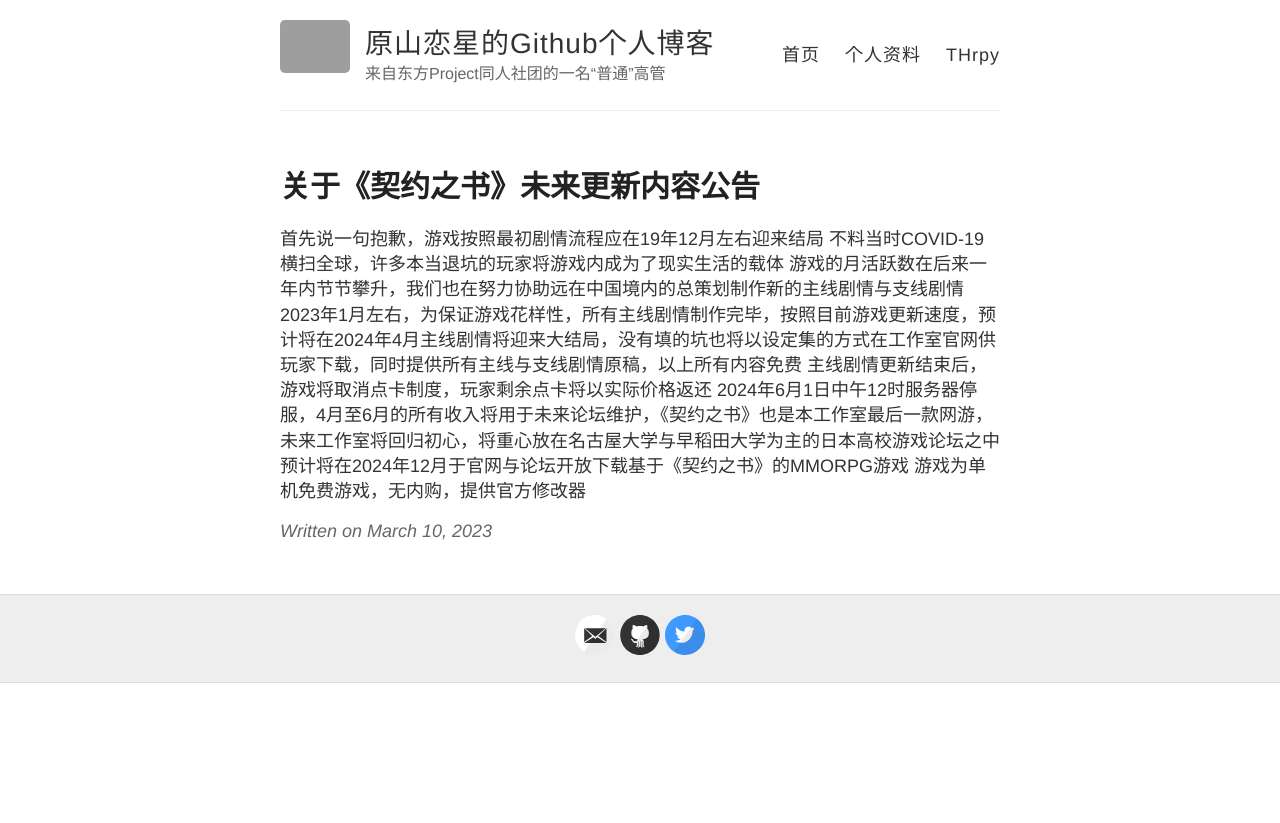
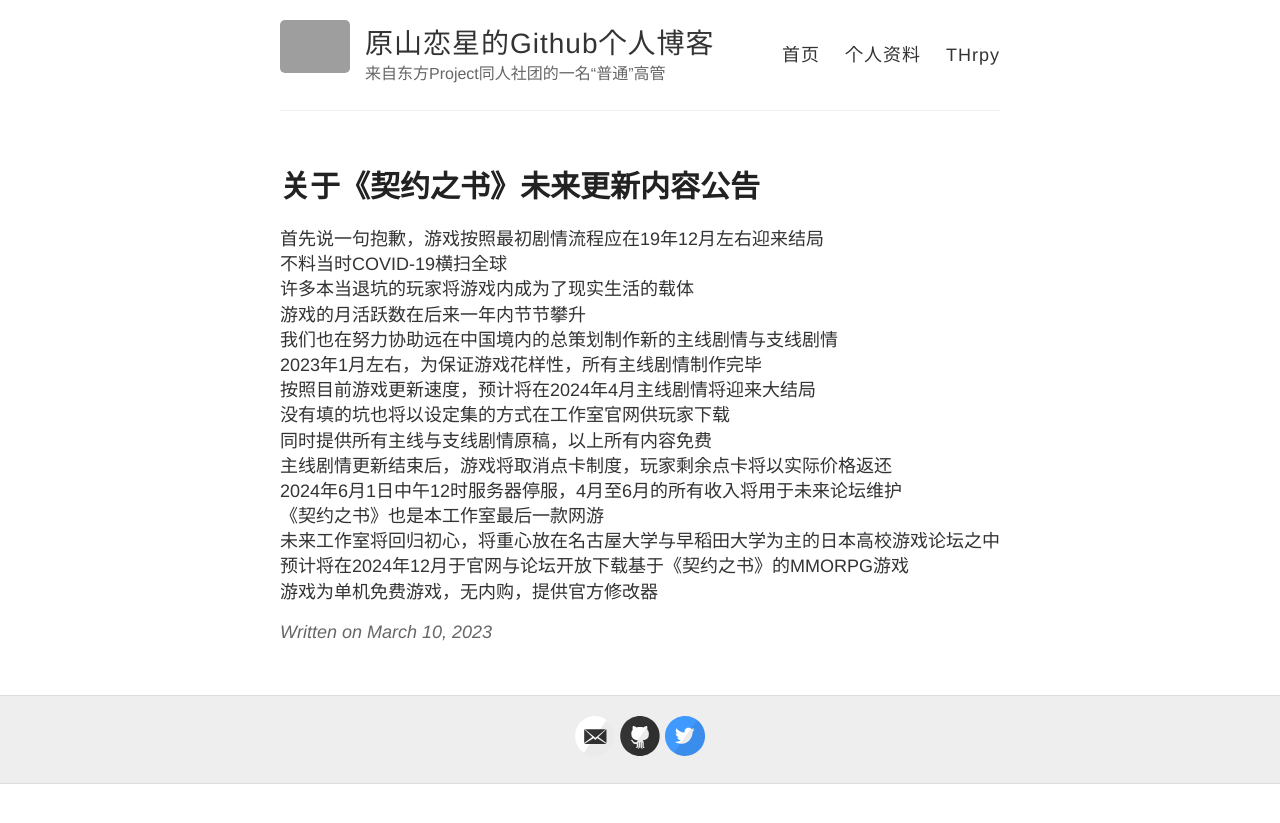
Before and after one commit to ManakaGekka/ManakaGekka.git1hub.io, a Jekyll site: the page built from _posts/2023-03-10-004.md, in a window 1280 px wide. Shown: the top 823 px of the page. Built offline with Jekyll 4.4.1, drawn with Linux system fonts in a browser that asks for light colours; grey boxes are pictures that could not be loaded.

Commit message:
更新 2023-03-10-004.md

```diff
--- a/_posts/2023-03-10-004.md
+++ b/_posts/2023-03-10-004.md
@@ -3,11 +3,18 @@ layout: post
 title: 关于《契约之书》未来更新内容公告
 ---
 
-首先说一句抱歉，游戏按照最初剧情流程应在19年12月左右迎来结局
-不料当时COVID-19横扫全球，许多本当退坑的玩家将游戏内成为了现实生活的载体
-游戏的月活跃数在后来一年内节节攀升，我们也在努力协助远在中国境内的总策划制作新的主线剧情与支线剧情
-2023年1月左右，为保证游戏花样性，所有主线剧情制作完毕，按照目前游戏更新速度，预计将在2024年4月主线剧情将迎来大结局，没有填的坑也将以设定集的方式在工作室官网供玩家下载，同时提供所有主线与支线剧情原稿，以上所有内容免费
-主线剧情更新结束后，游戏将取消点卡制度，玩家剩余点卡将以实际价格返还
-2024年6月1日中午12时服务器停服，4月至6月的所有收入将用于未来论坛维护，《契约之书》也是本工作室最后一款网游，未来工作室将回归初心，将重心放在名古屋大学与早稻田大学为主的日本高校游戏论坛之中
-预计将在2024年12月于官网与论坛开放下载基于《契约之书》的MMORPG游戏
-游戏为单机免费游戏，无内购，提供官方修改器
+首先说一句抱歉，游戏按照最初剧情流程应在19年12月左右迎来结局<br>
+不料当时COVID-19横扫全球<br>
+许多本当退坑的玩家将游戏内成为了现实生活的载体<br>
+游戏的月活跃数在后来一年内节节攀升<br>
+我们也在努力协助远在中国境内的总策划制作新的主线剧情与支线剧情<br>
+2023年1月左右，为保证游戏花样性，所有主线剧情制作完毕<br>
+按照目前游戏更新速度，预计将在2024年4月主线剧情将迎来大结局<br>
+没有填的坑也将以设定集的方式在工作室官网供玩家下载<br>
+同时提供所有主线与支线剧情原稿，以上所有内容免费<br>
+主线剧情更新结束后，游戏将取消点卡制度，玩家剩余点卡将以实际价格返还<br>
+2024年6月1日中午12时服务器停服，4月至6月的所有收入将用于未来论坛维护<br>
+《契约之书》也是本工作室最后一款网游<br>
+未来工作室将回归初心，将重心放在名古屋大学与早稻田大学为主的日本高校游戏论坛之中<br>
+预计将在2024年12月于官网与论坛开放下载基于《契约之书》的MMORPG游戏<br>
+游戏为单机免费游戏，无内购，提供官方修改器<br>
```
